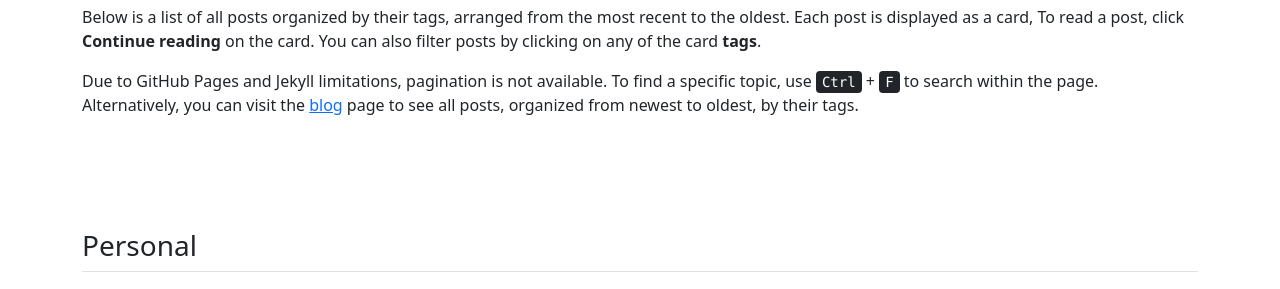
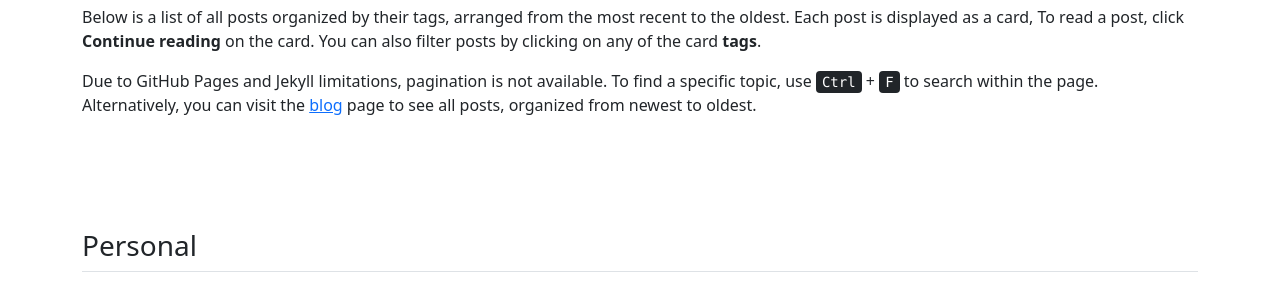
Before and after one commit to cliffordwilliam/my_archive, a Jekyll site: the page built from tags.md, in a window 1280 px wide and 900 px high, scrolled down 496 px. Shown: the part 166-455 px from the top of the window. Built offline with Jekyll 4.4.1, drawn with Linux system fonts in a browser that asks for light colours.

Commit message:
update content

```diff
--- a/tags.md
+++ b/tags.md
@@ -8,7 +8,7 @@ thumbnail: "undraw_choose_color_uotg.svg"
 
 Below is a list of all posts organized by their tags, arranged from the most recent to the oldest. Each post is displayed as a card, To read a post, click **Continue reading** on the card. You can also filter posts by clicking on any of the card **tags**.
 
-Due to GitHub Pages and Jekyll limitations, pagination is not available. To find a specific topic, use <kbd>Ctrl</kbd> + <kbd>F</kbd> to search within the page. Alternatively, you can visit the [blog]({{ site.baseurl }}{% link blog.md %}) page to see all posts, organized from newest to oldest, by their tags.
+Due to GitHub Pages and Jekyll limitations, pagination is not available. To find a specific topic, use <kbd>Ctrl</kbd> + <kbd>F</kbd> to search within the page. Alternatively, you can visit the [blog]({{ site.baseurl }}{% link blog.md %}) page to see all posts, organized from newest to oldest.
 
 {% for tag in site.tags %}
   <div class="py-5">
```
